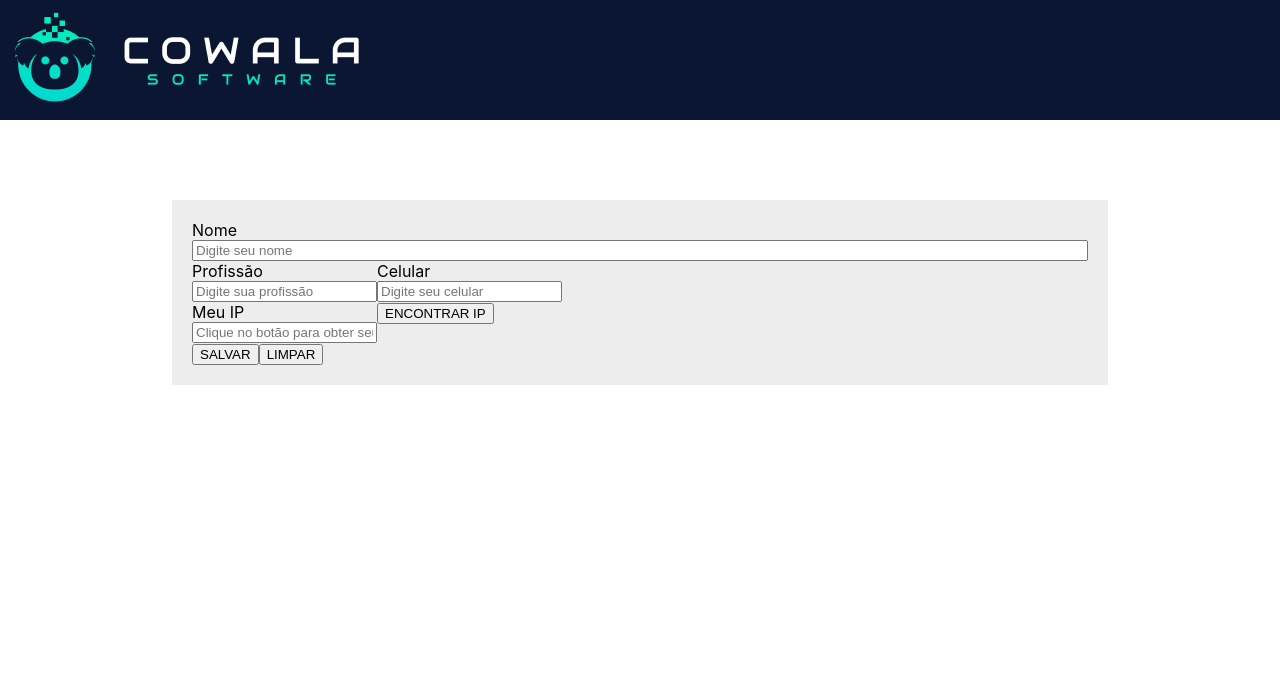
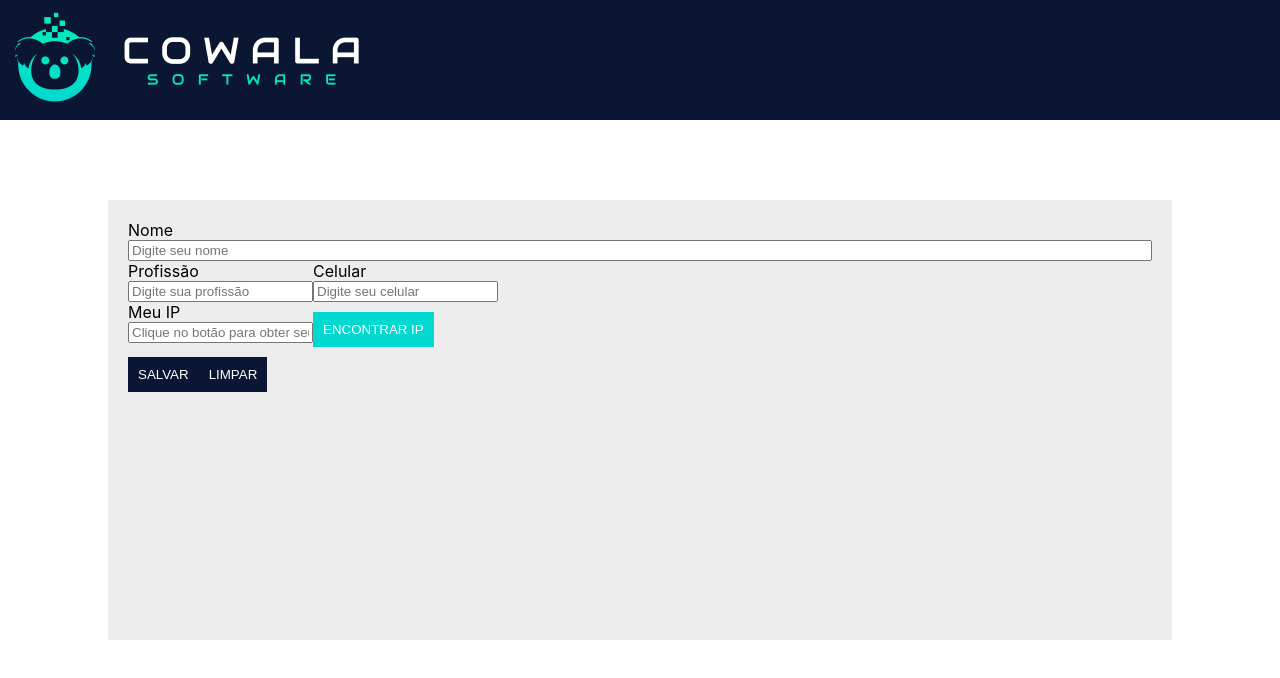
Before and after one commit to Matheushg156/desafios-Cowala, a React (Create React App) app in the folder desafio-front-end/cadastro-cowala/: page / in a window 1280 px wide. Shown: the top 678 px of the page. Built offline with nearby package versions, Linux system fonts and the light colour scheme.

Commit message:
Implementa css dos botões

```diff
--- a/desafio-front-end/cadastro-cowala/src/components/Form.css
+++ b/desafio-front-end/cadastro-cowala/src/components/Form.css
@@ -2,10 +2,11 @@
   background-color: #EDEDED;
   display: flex;
   flex-direction: column;
+  height: 400px;
   margin-left: auto;
   margin-right: auto;
   margin-top: 80px;
-  max-width: 70vw;
+  max-width: 80vw;
   padding: 20px;
   width: 100%;
 }
@@ -13,3 +14,25 @@
 .container-inputs {
   display: flex;
 }
+
+.btnIP {
+  background-color: #00D9D0;
+  border: none;
+  color: white;
+  margin-left: auto;
+  margin-right: auto;
+  margin-top: 10px;
+  padding: 10px;
+  width: 100%;
+}
+
+.btnsSalvarLimpar {
+  background-color: #0A1633;
+  border: none;
+  color: white;
+  margin-left: auto;
+  margin-right: auto;
+  margin-top: 10px;
+  padding: 10px;
+  width: 100%;
+}
--- a/desafio-front-end/cadastro-cowala/src/components/Form.js
+++ b/desafio-front-end/cadastro-cowala/src/components/Form.js
@@ -84,16 +84,19 @@ function Form() {
         <Button
           label="ENCONTRAR IP"
           onClick={ handleClick }
+          className="btnIP"
         />
       </div>
       <div className="container-inputs">
         <Button
           label="SALVAR"
           onClick={ saveForm }
+          className="btnsSalvarLimpar"
         />
         <Button
           label="LIMPAR"
           onClick={ clearInfosInLocalStorage }
+          className="btnsSalvarLimpar"
         />
       </div>
     </div>
```
